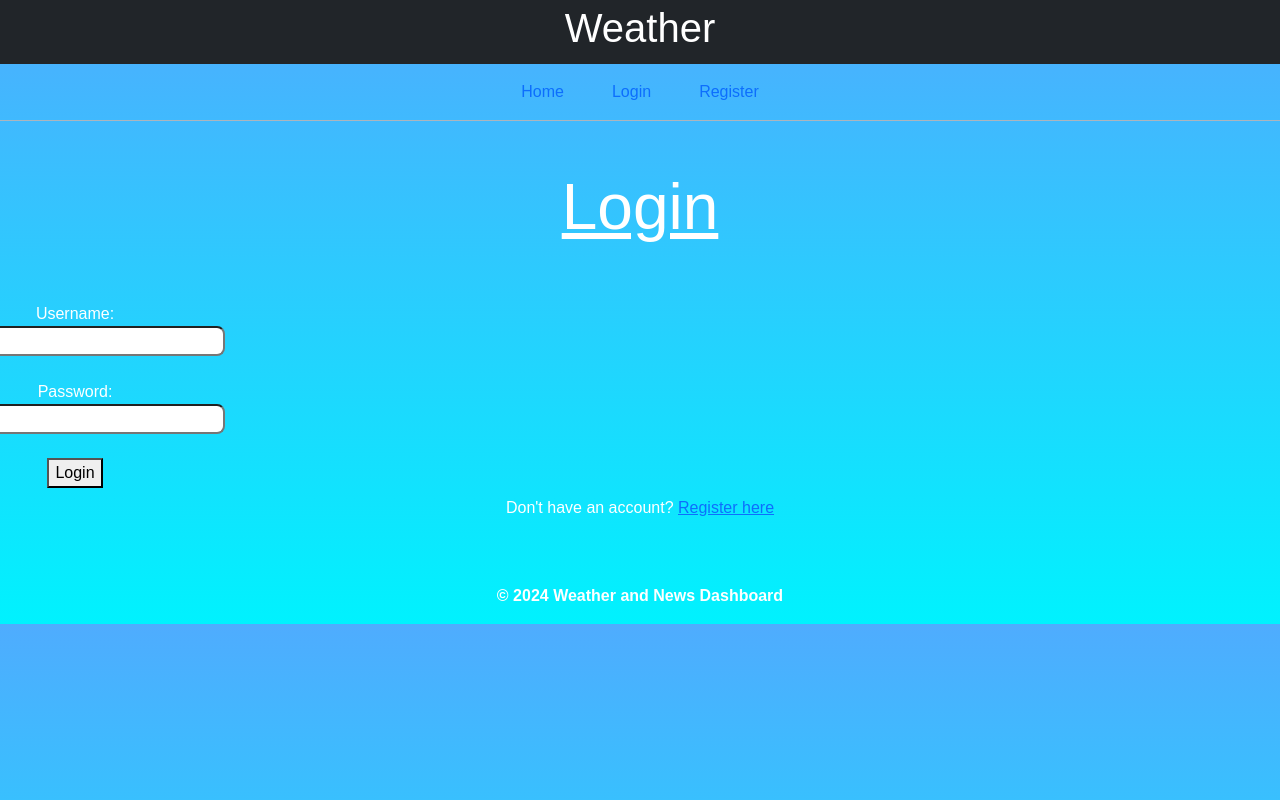
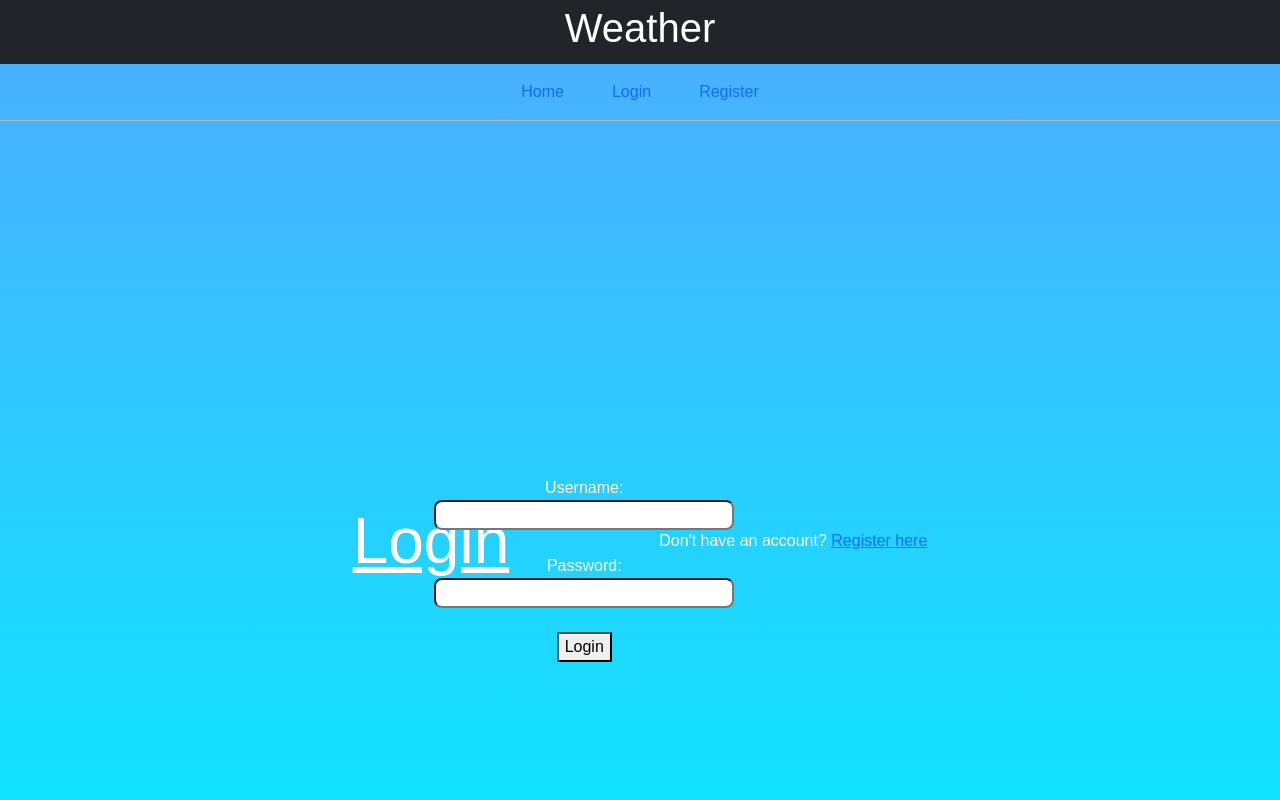
Before and after one commit to JackHesslein/Group-Project-2, a React (Vite) app in the folder client/: page /login in a window 1280 px wide. Shown: the top 800 px of the page. Built offline with nearby package versions, Linux system fonts and the light colour scheme; the HTML template or start-up script is replaced by a standard one.

Commit message:
Add flexbox styling to center login and register forms

```diff
--- a/client/src/styles/Login.css
+++ b/client/src/styles/Login.css
@@ -1,3 +1,10 @@
+.login {
+  display: flex;
+  justify-content: center;
+  align-items: center;
+  height: 100vh;
+}
+
 #username {
   width: 300px;
 }
--- a/client/src/styles/Register.css
+++ b/client/src/styles/Register.css
@@ -1,3 +1,10 @@
+.register {
+  display: flex;
+  justify-content: center;
+  align-items: center;
+  height: 100vh;
+}
+
 .h1 {
   font-size: 4rem;
   text-decoration: underline;
```
